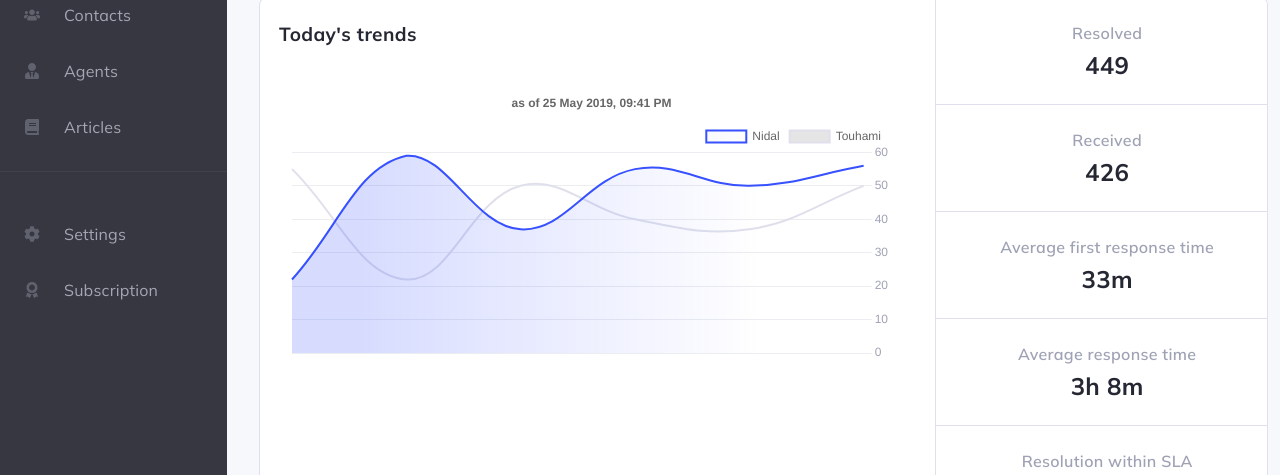
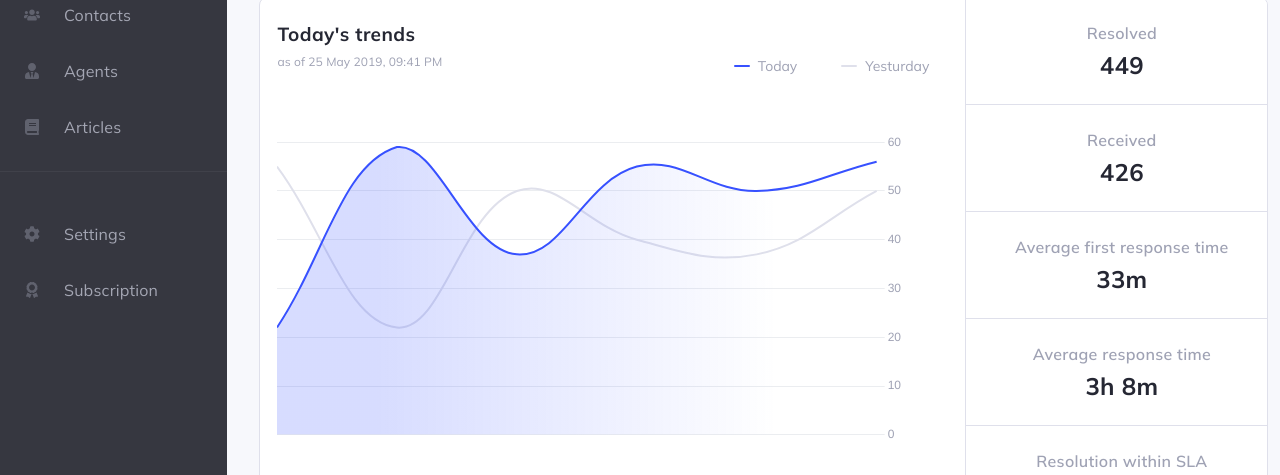
Before and after one commit to nidal1/node-admin, a website: page index.html in a window 1280 px wide. Shown: the part 309-784 px from the top of the page. Drawn offline with nearby package versions, Linux system fonts and the light colour scheme.

Commit message:
chart title and legend modification

```diff
--- a/index.html
+++ b/index.html
@@ -14,7 +14,7 @@
         integrity="sha512-Fo3rlrZj/k7ujTnHg4CGR2D7kSs0v4LLanw2qksYuRlEzO+tcaEPQogQ0KaoGN26/zrn20ImR1DfuLWnOo7aBA=="
         crossorigin="anonymous" referrerpolicy="no-referrer" />
 
-        <link rel="stylesheet" href="src/style/style.css">
+    <link rel="stylesheet" href="src/style/style.css">
 
     <title>Overview</title>
 </head>
@@ -117,7 +117,8 @@
         <div class="main col-md-9 col-xs-12">
             <div class="heading d-flex align-items-center">
                 <h2 class="d-none d-lg-block">Overview</h2>
-                <div class="heading_right d-flex flex-wrap align-items-center justify-content-lg-end justify-content-start flex-grow-1 ">
+                <div
+                    class="heading_right d-flex flex-wrap align-items-center justify-content-lg-end justify-content-start flex-grow-1 ">
                     <div class="icons d-flex">
                         <span class="align-self-center">
                             <img src="src/images/search.svg" alt="">
@@ -180,7 +181,26 @@
                                     </h3>
 
                                 </div>
-                                <canvas id="myChart"></canvas>
+
+                                <div class="chart_heading d-flex align-items-center justify-content-between flex-wrap">
+                                    <h3 class="chart_title">
+                                        as of 25 May 2019, 09:41 PM
+                                    </h3>
+
+                                    <div class="chart_legend d-flex align-items-center">
+                                        <button id="today" class="d-flex align-items-center">
+                                            <span class="line"></span>
+                                            Today
+                                        </button>
+                                        <button id="yesturday" class="d-flex align-items-center">
+                                            <span class="line"></span>
+                                            Yesturday
+                                        </button>
+                                    </div>
+                                </div>
+                                <div class="chart_container">
+                                    <canvas id="myChart"></canvas>
+                                </div>
 
                             </div>
                             <div class="col-xs-12 col-md-4">
--- a/src/js/app.js
+++ b/src/js/app.js
@@ -39,14 +39,11 @@ const myChart = new Chart(ctx, {
     data: {
         labels: ['Red', 'Blue', 'Yellow', 'Green', 'Purple', 'Orange'],
         datasets: [{
-                label: 'Nidal',
+                label: 'Today',
                 data: [22, 59, 37, 55, 50, 56],
-
-                borderColor: [
-                    'rgba(55, 81, 255, 1)',
-                ],
+                borderColor: 'rgba(55, 81, 255, 1)',
+                backgroundColor: gradientFill,
                 fill: true,
-                backgroundColor: gradientFill,
                 borderWidth: 2,
                 pointBorderColor: "rgba(55, 81, 255, 1)",
                 pointHoverBackgroundColor: "#ffffff",
@@ -57,12 +54,9 @@ const myChart = new Chart(ctx, {
 
             },
             {
-                label: 'Touhami',
+                label: 'Yesturday',
                 data: [55, 22, 50, 40, 37, 50],
-
-                borderColor: [
-                    '#DFE0EB',
-                ],
+                borderColor: '#DFE0EB',
                 borderWidth: 2,
                 pointBorderColor: "rgba(55, 81, 255, 1)",
                 pointHoverBackgroundColor: "#ffffff",
@@ -77,11 +71,10 @@ const myChart = new Chart(ctx, {
     options: {
         plugins: {
             legend: {
-                position: 'top',
-                align:'end'
+                display: false,
             },
             title: {
-                display: true,
+                display: false,
                 text: 'as of 25 May 2019, 09:41 PM',
             },
         },
@@ -89,9 +82,9 @@ const myChart = new Chart(ctx, {
             intersect: false
         },
         tension: 0.4,
-        layout: {
-            padding: 32
-        },
+        // layout: {
+        //     padding: 32
+        // },
         filler: {
             propagate: false,
         },
@@ -120,3 +113,8 @@ const myChart = new Chart(ctx, {
         }
     }
 });
+
+document.getElementById('today').children[0].style.backgroundColor = myChart.data.datasets[0].borderColor;
+document.getElementById('yesturday').children[0].style.backgroundColor = myChart.data.datasets[1].borderColor;
+
+console.log();
--- a/src/style/_main.scss
+++ b/src/style/_main.scss
@@ -1,5 +1,4 @@
-
-@include main-area{
+@include main-area {
     .cards {
         .card {
             background-color: white;
@@ -58,11 +57,12 @@
         margin-bottom: 30px;
 
         .col-md-8 {
-            // width: calResponsiveValues(780px, 1122px) !important;
-
+            width: calResponsiveValues(780px, 1122px) !important;
+            padding-left: calResponsiveValues(32px, 1122px) !important;
+            padding-right: calResponsiveValues(32px, 1122px) !important;
 
             .heading {
-                padding-left: calResponsiveValues(32px, 1122px) !important;
+
                 padding-top: 24px;
                 margin: 0;
 
@@ -85,11 +85,50 @@
                 }
 
             }
+
+            .chart_heading {
+                margin-bottom: 54px;
+                h3 {
+                    font-size: 12px;
+                    line-height: 16px;
+                    letter-spacing: 0.1px;
+                    color: $grayscal_gray;
+                }
+
+                .chart_legend{
+                    gap: 0 32px;
+
+                    button{
+                        background-color: transparent;
+                        border: none;
+                        outline: none;
+                        color: $grayscal_gray;
+                        gap: 0 8px;
+
+                        .line{
+                            width: 16px;
+                            height: 2px;
+                            display: inline-block;
+                            border-radius: 100px;
+                        }
+                    }
+                }
+
+
+            }
+
+            .chart_container{
+                padding-right: 30px;
+            }
+
+
+
+
         }
 
         .col-md-4 {
             padding: 0px;
-            // width: calResponsiveValues(342px, 1122px) !important;
+            width: calResponsiveValues(342px, 1122px) !important;
 
             .card {
 
--- a/src/style/_overview.scss
+++ b/src/style/_overview.scss
@@ -1 +1 @@
-@import "main"
+@import "main";
```
Also changed, not shown: src/style/style.css.
